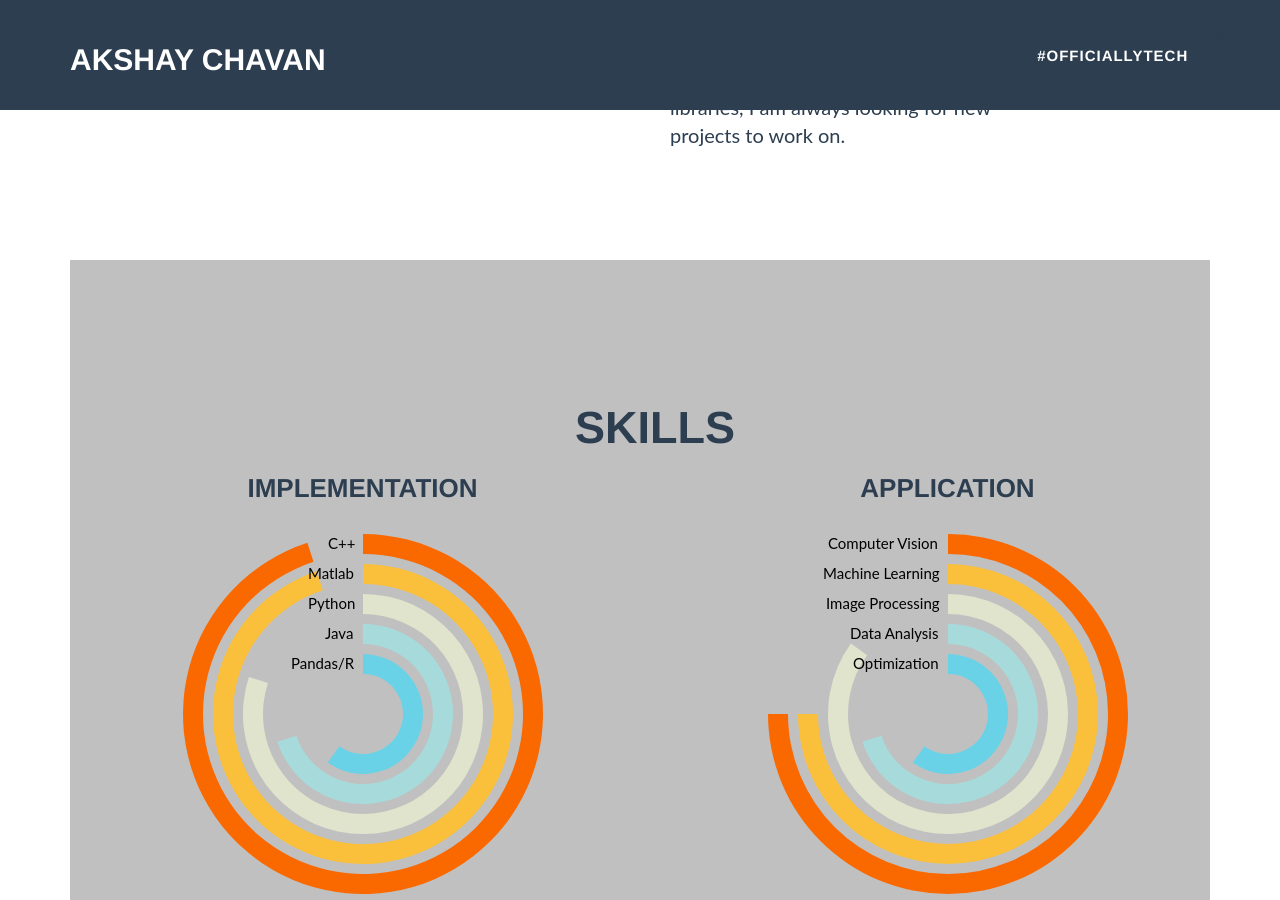
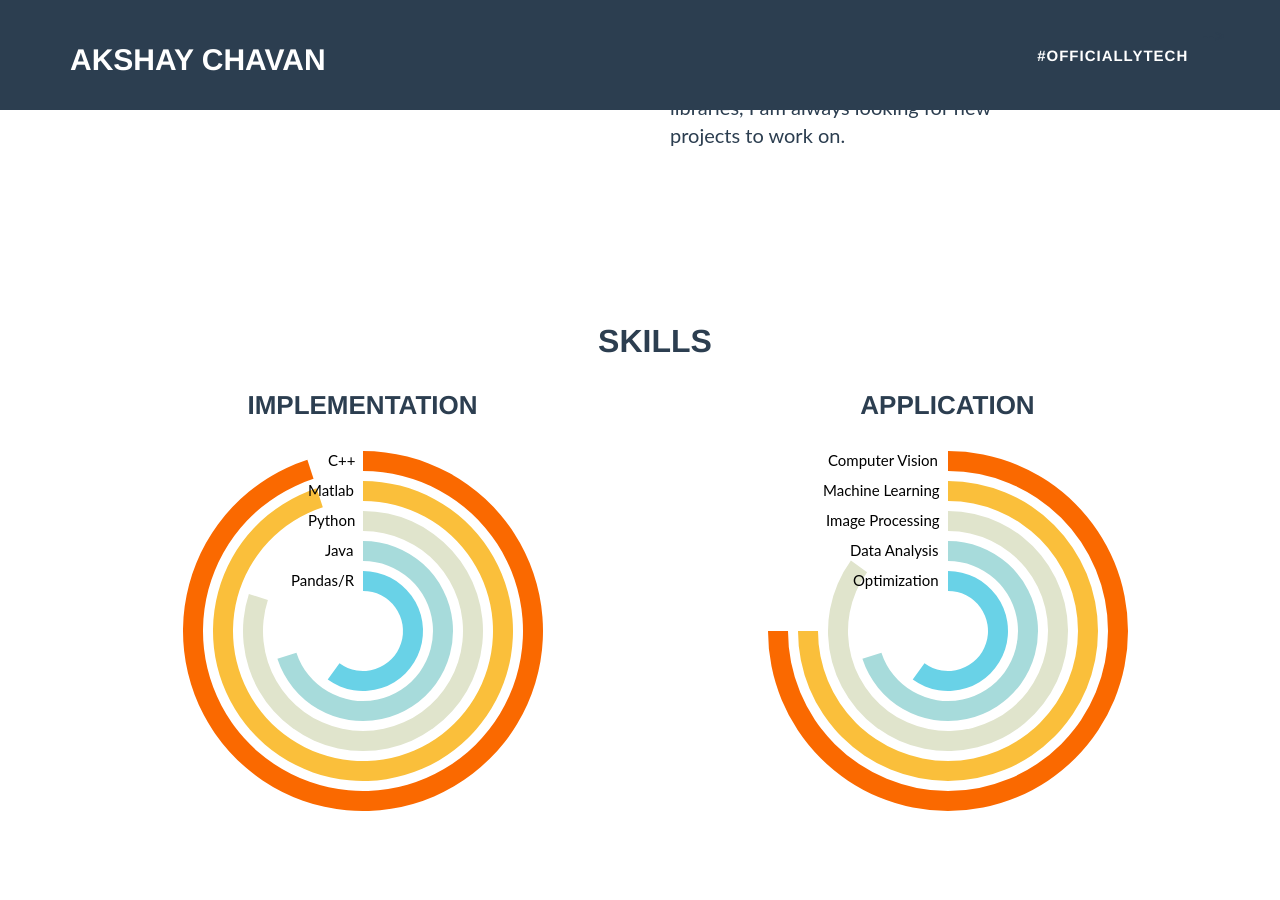
Before and after one commit to arccoder/arccoder.github.io, a Jekyll site: the page built from index.html, in a window 1280 px wide and 900 px high, scrolled down 542 px. Built offline with Jekyll 4.4.1, drawn with Linux system fonts in a browser that asks for light colours; nearby versions of some CDN libraries; some web fonts are replaced.

Commit message:
Update index.html

```diff
--- a/index.html
+++ b/index.html
@@ -31,7 +31,7 @@ layout: default
 </section>
 
 <!-- Skills Section -->
-<section class="success" id="skills" style="color:#2c3e50;">
+
     <div class="container">
         <div align="center" class="row">
             <br>
@@ -48,7 +48,7 @@ layout: default
             </div>
         </div>
     </div>
-</section>
+
 
 <!-- Portfolio Grid Section -->
 <section id="portfolio">
```
